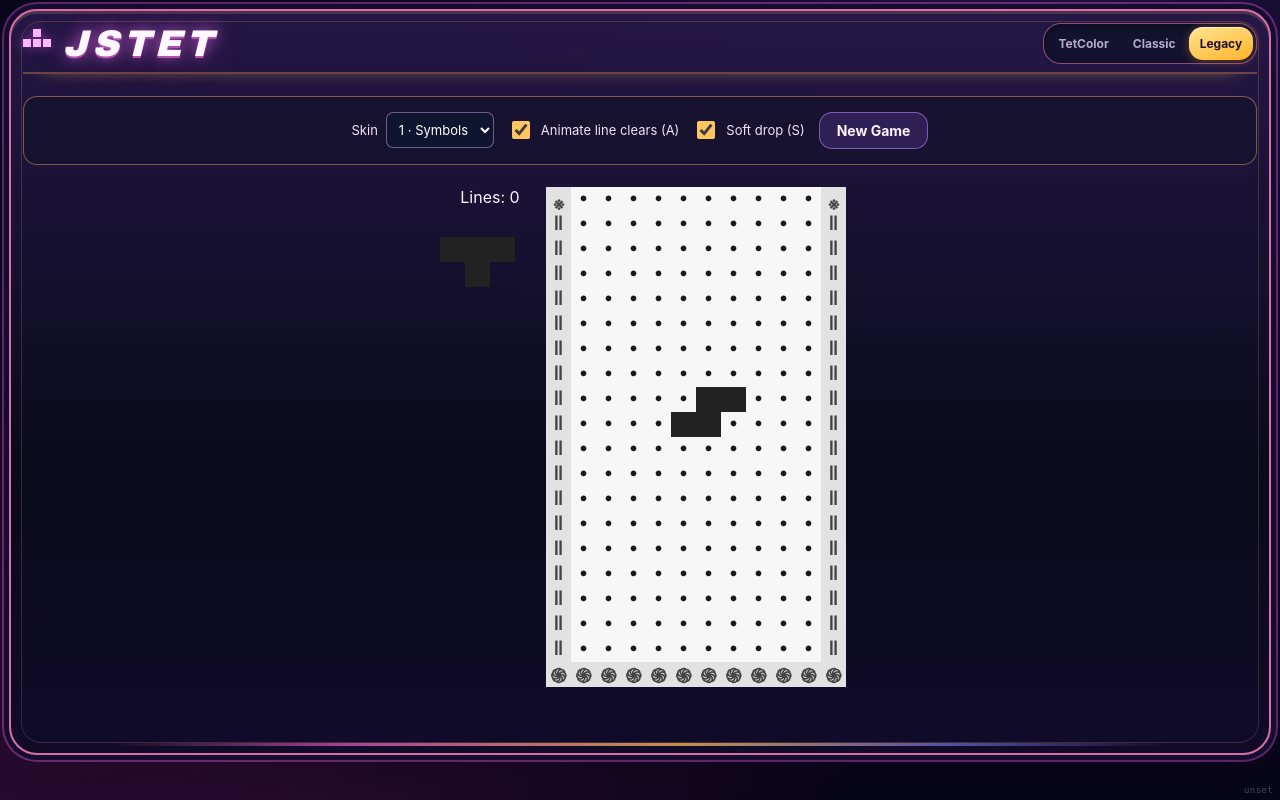
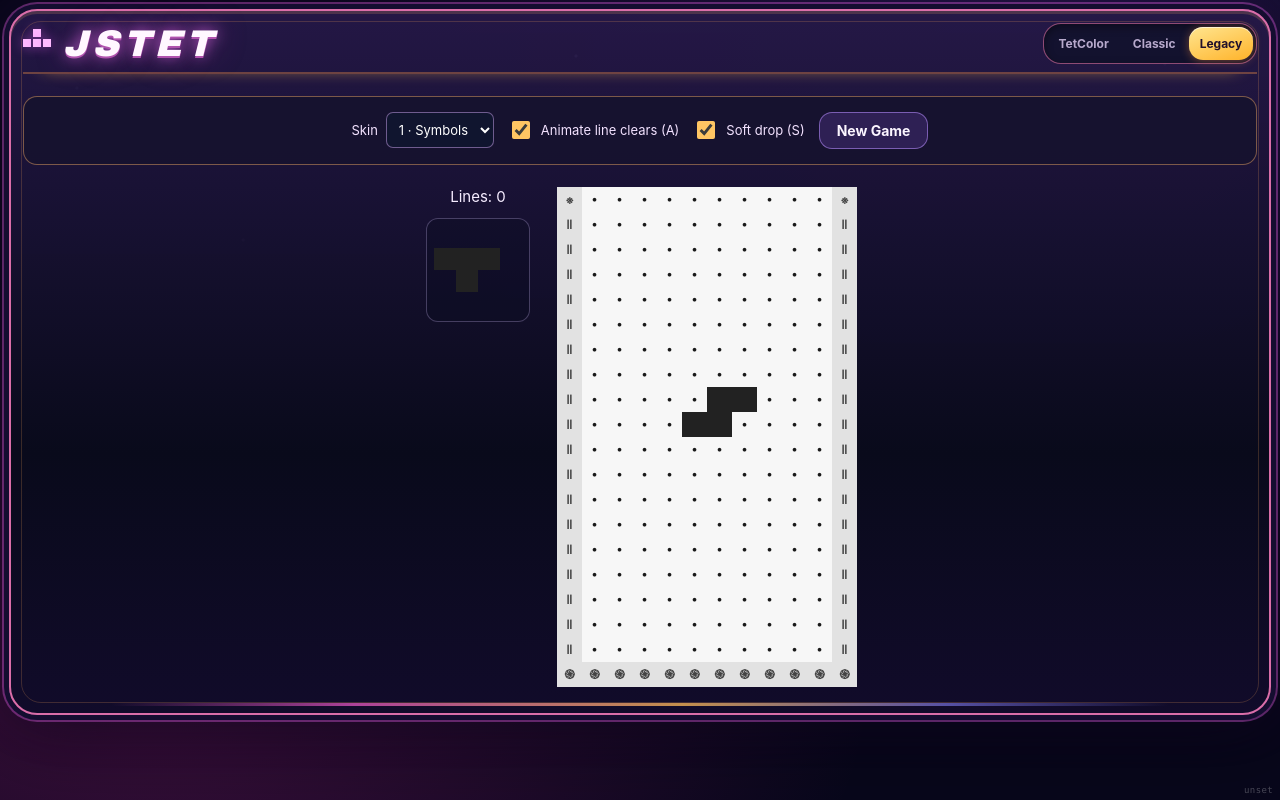
Before and after one commit to andykras/jstet, a Vue app: page / in a window 1280 px wide. Both pictures are taken after a click on the button "Legacy". Built offline with nearby package versions, Linux system fonts and the light colour scheme; no server answers.

Commit message:
fix(legacy): size well to viewport and keep centered preview separate from 20-row board

```diff
--- a/src/components/stakan.vue
+++ b/src/components/stakan.vue
@@ -565,121 +565,132 @@ export default {
 </script>
 
 <style scoped lang="stylus">
-.main {
-  text-align: center
-  display: flex
-  // margin: auto
-  // flex-direction: row
-  justify-content: center
+.legacy-screen
+  // A 20-row well must fit below the Arcade header and Legacy controls.
+  // Keep the cell size responsive without ever changing engine dimensions.
+  --legacy-cell-size unquote('clamp(12px, min(25px, calc((100dvh - 265px) / 20), calc((100vw - 195px) / 12)), 25px)')
+  --legacy-preview-cell-size unquote('min(22px, var(--legacy-cell-size))')
+  width 100%
+  max-width 100%
 
-  .info {
-    display: flex
-    // padding: 1rem
-    flex-direction: column
-    min-width: 7rem
-    align-items: center
+.main
+  display flex
+  align-items flex-start
+  justify-content center
+  gap clamp(12px, 2vw, 24px)
+  width 100%
+  max-width 100%
+  margin 0 auto
 
-    &> div {
-      padding-bottom: 0.3rem
-    }
-  }
+  .info
+    display flex
+    flex 0 0 110px
+    flex-direction column
+    align-items center
+    gap 12px
+    min-width 0
+    color #f5ecff
+    font-size 15px
+    text-align center
 
-  .dupa {
-    position: relative
-    background: rgba(252, 255, 79, 0.878)
-    width: 50%
-    align-self: center
-    border: 2px solid #333
-    padding: 0.5em
-    color: red
-    transition: all 1s
-    // transition: all 1s cubic-bezier(0, 0, 0.2, 1)
-    top: -30em
-    opacity: 0
+  .stakan
+    position relative
+    display flex
+    flex 0 0 auto
+    flex-direction column-reverse
+    width max-content
+    max-width 100%
 
-    &.end {
-      top: -18em
-      opacity: 1
-    }
-  }
+    .row
+      display flex
+      flex 0 0 auto
+      justify-content center
+      height var(--legacy-cell-size)
 
-  .stakan {
-    // flex: 1 1
-    display: flex
-    // margin: auto
-    flex-direction: column-reverse
+      > div
+        display flex
+        flex 0 0 var(--legacy-cell-size)
+        align-items center
+        justify-content center
+        width var(--legacy-cell-size)
+        height var(--legacy-cell-size)
+        overflow hidden
+        background-color #efe
+        color #fff
+        font-family 'Helvetica Neue', Helvetica, Arial, sans-serif
+        font-size unquote('clamp(9px, calc(var(--legacy-cell-size) * .52), 14px)')
+        font-weight 900
+        line-height 1
+        white-space nowrap
 
-    // justify-content: center
-    .row {
-      display: flex
+        &.N1
+          background-color #8cff8c
 
-      // flex-direction: row
-      // justify-content: center
-      // align-items: baseline
-      & > div {
-        height: 25px
-        width: 25px
-        // flex: 0 0 25px
-        background-color: #efe
-        // background-color: #eee
-        font-family: 'Helvetica Neue'
-        font-weight: 900
-        font-size: 20px
+        &.N2
+          background-color #ed8cff
 
-        &.N1 {
-          background-color: #8cff8c
-        }
+        &.N3
+          background-color lightness(#ed8cff, 81%)
 
-        &.N2 {
-          background-color: #ed8cff
-        }
+        &.N4
+          background-color #ff6c6c
 
-        &.N3 {
-          background-color: lightness(#ed8cff, 81%)
-        }
+        &.N5
+          background-color #caca0a
 
-        &.N4 {
-          background-color: #ff6c6c
-        }
+        &.N6
+          background-color #4fb6ff
 
-        &.N5 {
-          background-color: #caca0a
-        }
+        &.N7
+          background-color #4ff6ff
 
-        &.N6 {
-          background-color: #4fb6ff
-        }
+        &.N8
+          background-color #aebece
 
-        &.N7 {
-          background-color: #4ff6ff
-        }
+        &.N9
+          background-color #eee
 
-        &.N8 {
-          background-color: #aebece
-        }
+  .next
+    padding 7px
+    border 1px solid rgba(211, 190, 250, .28)
+    border-radius 12px
+    background rgba(10, 13, 34, .35)
 
-        &.N9 {
-          // background-color: #abc
-          background-color: #eee
-        }
-      }
-    }
-  }
+    .row
+      height var(--legacy-preview-cell-size)
 
-  .next {
-    // flex: 0.3
+      > div
+        flex-basis var(--legacy-preview-cell-size)
+        width var(--legacy-preview-cell-size)
+        height var(--legacy-preview-cell-size)
 
-    // align-items: flex-end
-    .row {
-      .N0 {
-        background: transparent
-      }
-    }
-  }
-}
-// The historical Symbol, ASCII, and Text renderers are monochrome.
-// Keep the seven TetColor hues exclusively for the Colors (4) renderer.
-// These styles apply equally to the well and to the next-piece preview.
+        &.N0
+          background-color transparent
+
+  .dupa
+    // This overlay must not take up a phantom extra row in the 20-row well.
+    position absolute
+    z-index 1
+    top 50%
+    left 50%
+    width max-content
+    max-width 90%
+    padding 10px 16px
+    border 2px solid #333
+    border-radius 8px
+    background rgba(252, 255, 79, .92)
+    color #a71136
+    font-size 20px
+    font-weight 900
+    opacity 0
+    pointer-events none
+    transform translate(-50%, -50%)
+    transition opacity .2s ease
+
+    &.end
+      opacity 1
+
+// Only the historical Colors skin (4) displays different piece hues.
 .legacy-screen:not(.legacy-screen--colors)
   .main .stakan .row > div
     background-color #f7f7f7
@@ -703,7 +714,29 @@ export default {
       background-color #e2e2e2
       color #444
 
-  // An empty cell in the miniature next-piece preview stays transparent.
   .main .next .row > div.N0
     background-color transparent
+
+@media (max-width: 620px)
+  .legacy-screen
+    --legacy-cell-size unquote('clamp(12px, min(24px, calc((100dvh - 360px) / 20), calc((100vw - 32px) / 12)), 24px)')
+
+  .main
+    flex-direction column
+    align-items center
+    gap 12px
+
+    .info
+      flex 0 0 auto
+      flex-direction row
+      justify-content center
+      gap 17px
+      width 100%
+
+    .next
+      padding 5px
+
+@media (prefers-reduced-motion: reduce)
+  .main .dupa
+    transition none
 </style>
```
